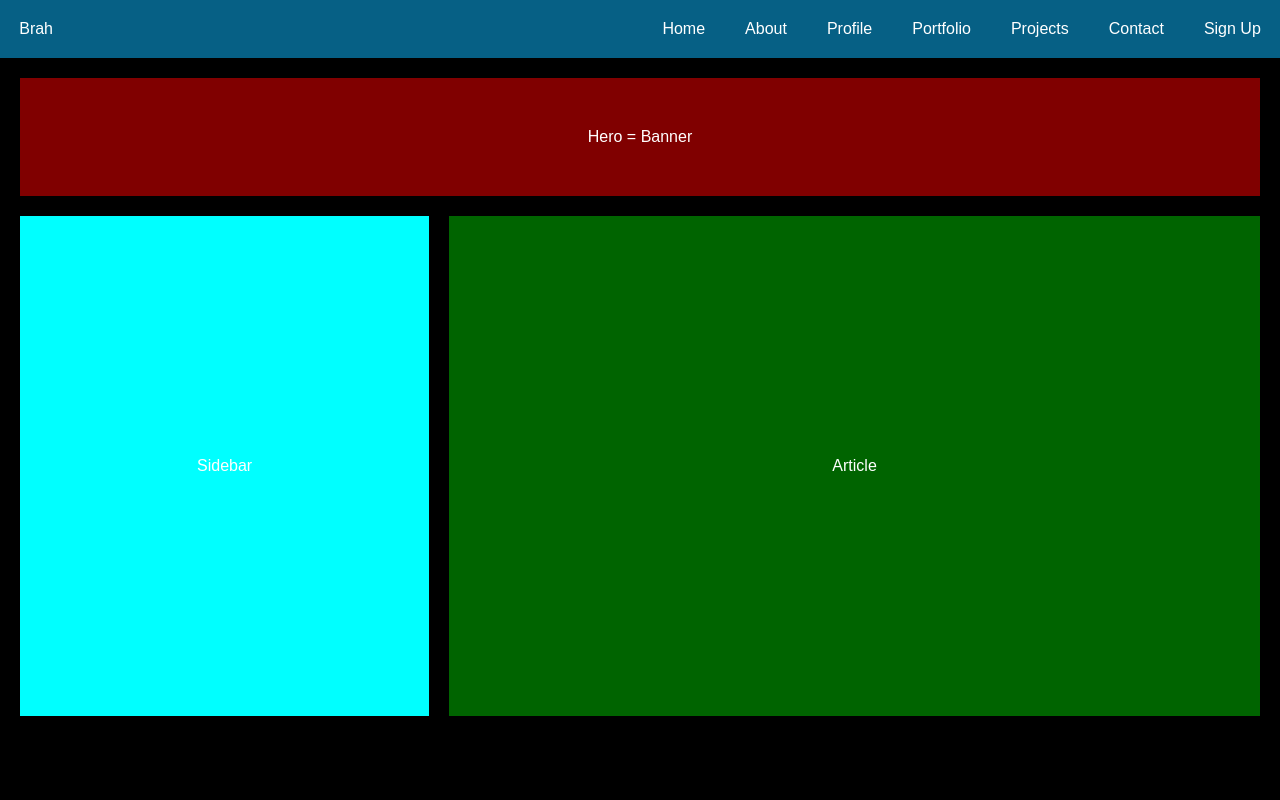
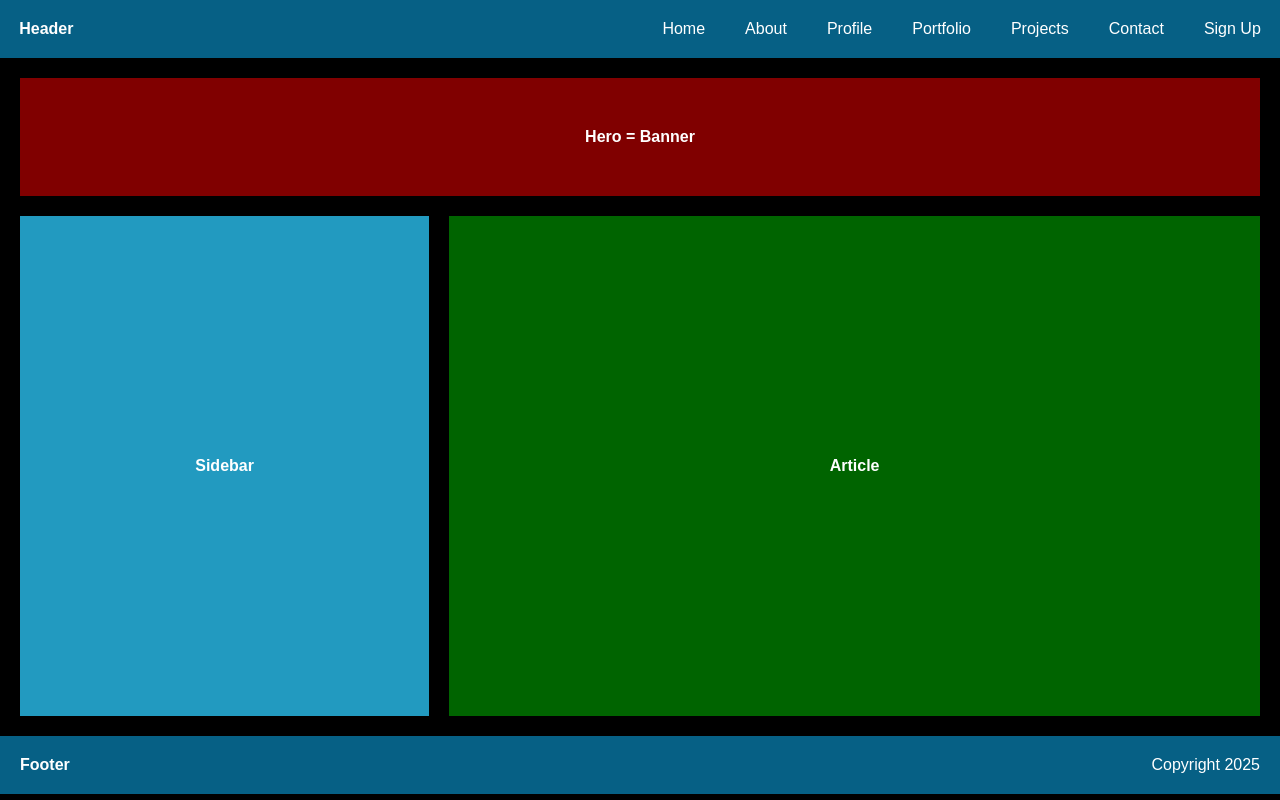
Before and after one commit to roanoarounik/Entries, a plain HTML site: page index.html in a window 1280 px wide. Drawn offline with Linux system fonts and the light colour scheme.

Commit message:
With Footer And Copyright

```diff
--- a/index.html
+++ b/index.html
@@ -4,14 +4,16 @@
     <meta charset="UTF-8">
     <meta name="viewport" content="width=device-width, initial-scale=1.0">
     <link rel="stylesheet" href="./styles/styles.css" />
-    <title>Brah</title>
+    <script src="./scripts/scripts.js" defer></script>
+    <link rel="icon" href="https://cmsassets.rgpub.io/sanity/images/dsfx7636/content_organization_live/c0ff1c73fab6ddc82472ff5c79c9bd5a0032c616-110x70.svg" sizes="any" data-next-head="">
+    <title>Entries</title>
 </head>
 <body>
-    <header class="header">
+    <header>
         <div class="headerItems">
             <div class="homelogo">
-                <a href="./">
-                    Brah
+                <a href="./" class="homeLink bold">
+                    Header
                 </a>
             </div>
             <div class="menuList">
@@ -42,17 +44,31 @@
     <main>
         <section>
             <div class="banner">
-                Hero = Banner
+                <span class="bold">
+                    Hero = Banner
+                </span>
             </div>
         </section>
         <section class="boxesSection">
             <aside class="centerThis">
-                Sidebar
+                <span class="bold">
+                    Sidebar
+                </span>
             </aside>
             <article class="centerThis">
-                Article
+                <span class="bold">
+                    Article
+                </span>
             </article>
         </section>
     </main>
+    <footer>
+        <a href="./" class="homeLink bold">
+            Footer
+        </a>
+        <div class="copyright">
+            Copyright <span class="year">2025</span>
+        </div>
+    </footer>
 </body>
 </html>
--- /dev/null
+++ b/scripts/scripts.js
@@ -0,0 +1,2 @@
+let yearElement = document.querySelector(`.year`);
+yearElement.innerHTML = new Date().getFullYear();
--- a/styles/styles.css
+++ b/styles/styles.css
@@ -45,7 +45,7 @@ a {
 
 aside {
     /* padding: 200px; */
-    background: cyan;
+    background: #229ac0;
 }
 
 article {
@@ -65,3 +65,14 @@ main {
     justify-content: center;
     align-items: center;
 }
+
+footer {
+    background: #066085;
+    padding: 20px;
+    display: flex;
+    justify-content: space-between;
+}
+
+.bold {
+    font-weight: bold;
+}
```
